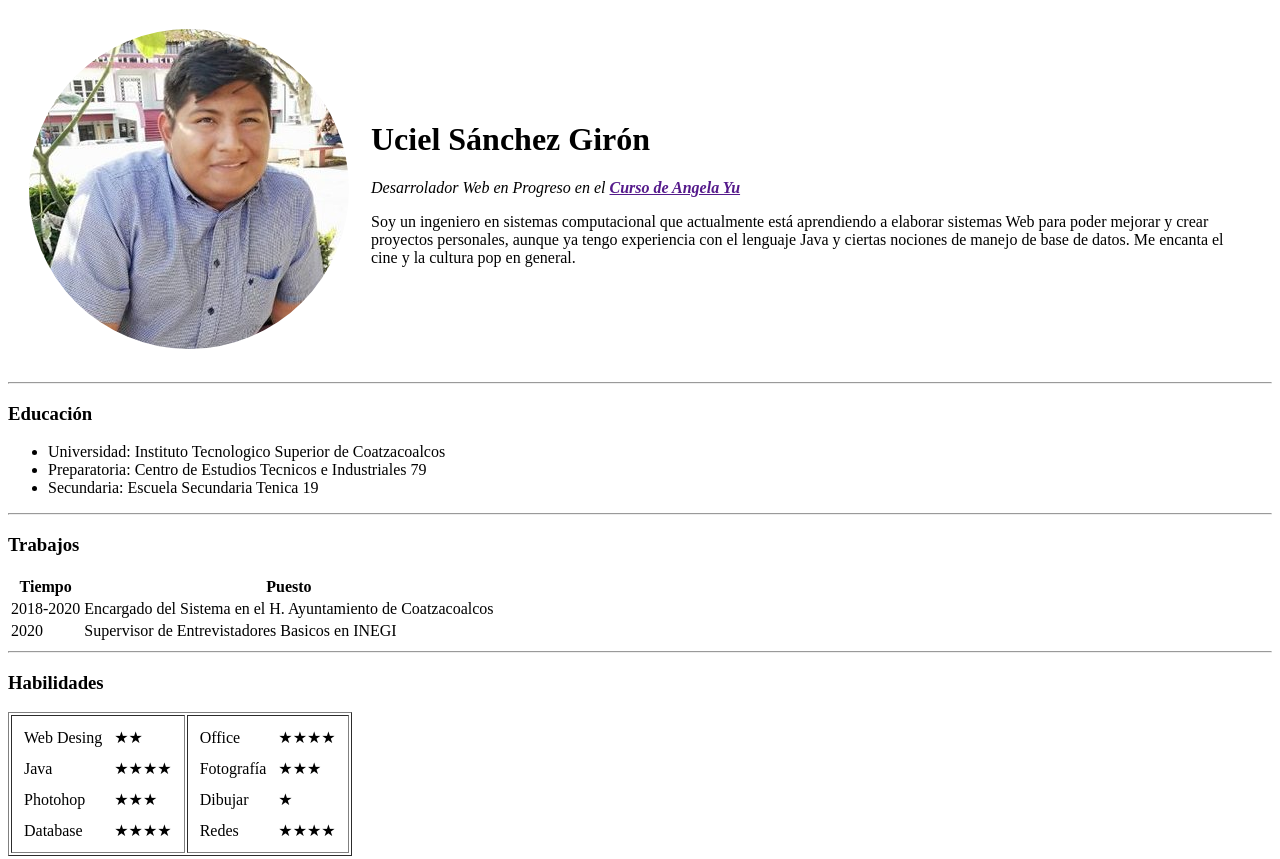
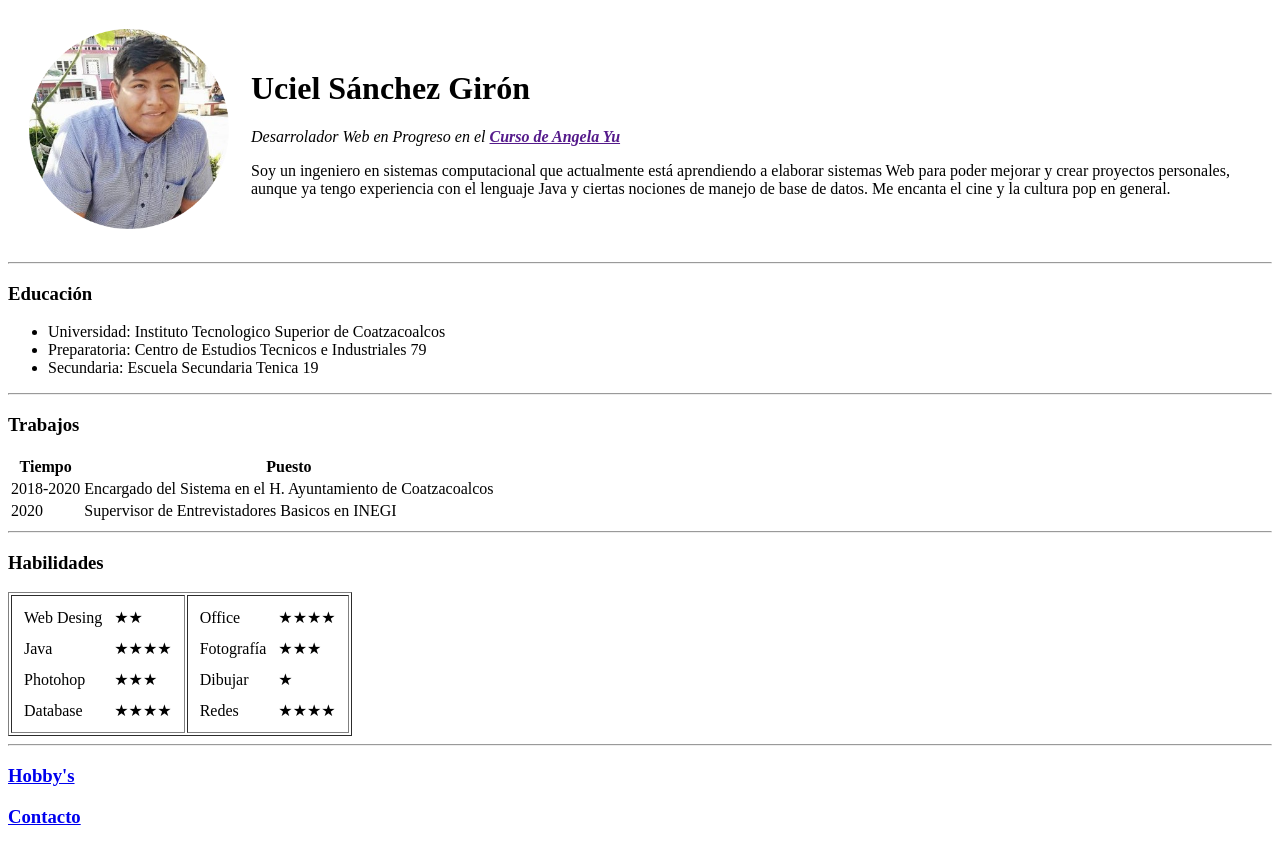
Before and after one commit to UcielGiron/cv, a plain HTML site: page index.html in a window 1280 px wide. Shown: the top 859 px of the page. Drawn offline with Linux system fonts and the light colour scheme.

Commit message:
Cambio de tamaño en la foto del CV

```diff
--- a/index.html
+++ b/index.html
@@ -8,7 +8,7 @@
 <body>
     <table cellspacing="20">
         <tr>
-            <td><img src="img/profile.png" alt="Uciel's Profile Picture"></td>
+            <td><img width="200" height="200" src="img/profile.png" alt="Uciel's Profile Picture"></td>
             <td><h1>Uciel Sánchez Girón</h1>
                 <p><em>Desarrolador Web en Progreso en el <strong><a href="">Curso de Angela Yu</a></strong></em></p>
                 <p>Soy un ingeniero en sistemas computacional que actualmente está aprendiendo a elaborar sistemas Web
```
